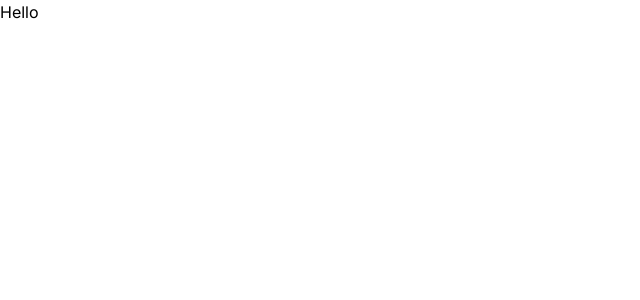
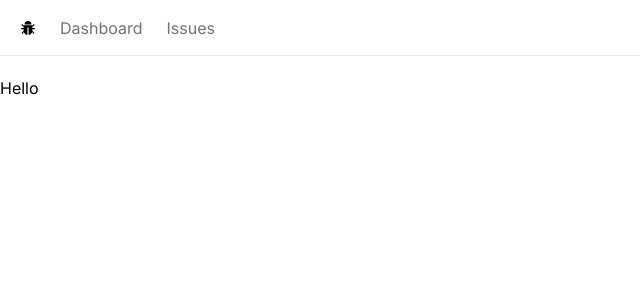
Before and after one commit to Saumyaaaaa/issue-tracker, a Next.js app: page / in a window 1280 px wide. Shown: the top 300 px of the page, without its empty margins (0-640 px from the left). Built offline with nearby package versions, Linux system fonts and the light colour scheme.

Commit message:
Build the navbar

```diff
--- /dev/null
+++ b/app/NavBar.tsx
@@ -0,0 +1,29 @@
+import React from 'react'
+import Link from 'next/link'
+import { AiFillBug } from 'react-icons/ai'
+const NavBar = () => {
+    const links=[
+        {
+            label:'Dashboard', href:'/'
+        },
+        {
+            label:'Issues', href:'/issues'
+        },
+    ]
+  return (
+    <nav className='flex space-x-6 border-b mb-5 px-5 h-14 items-center'>
+        <Link href="/"><AiFillBug/></Link>
+        <ul className='flex space-x-6'>
+            {links.map(link =>
+            <Link
+               key={link.href}
+                className=' text-zinc-500 hover:text-zinc-800 transition-colors'
+                 href={link.href}>{link.label}</Link> )}
+
+        </ul>
+
+    </nav>
+  )
+}
+
+export default NavBar
--- a/app/layout.tsx
+++ b/app/layout.tsx
@@ -1,6 +1,7 @@
 import './globals.css'
 import type { Metadata } from 'next'
 import { Inter } from 'next/font/google'
+import NavBar from './NavBar'
 
 const inter = Inter({ subsets: ['latin'] })
 
@@ -16,7 +17,10 @@
 }) {
   return (
     <html lang="en">
-      <body className={inter.className}>{children}</body>
+      <body className={inter.className}>
+        <NavBar/>
+
+        <main>{children}</main></body>
     </html>
   )
 }
--- a/package.json
+++ b/package.json
@@ -19,6 +19,7 @@
     "postcss": "8.4.31",
     "react": "18.2.0",
     "react-dom": "18.2.0",
+    "react-icons": "^4.11.0",
     "tailwindcss": "3.3.3",
     "typescript": "5.2.2"
   }
```
Also changed, not shown: 1 other file (tests, documents, lock files or other folders).
